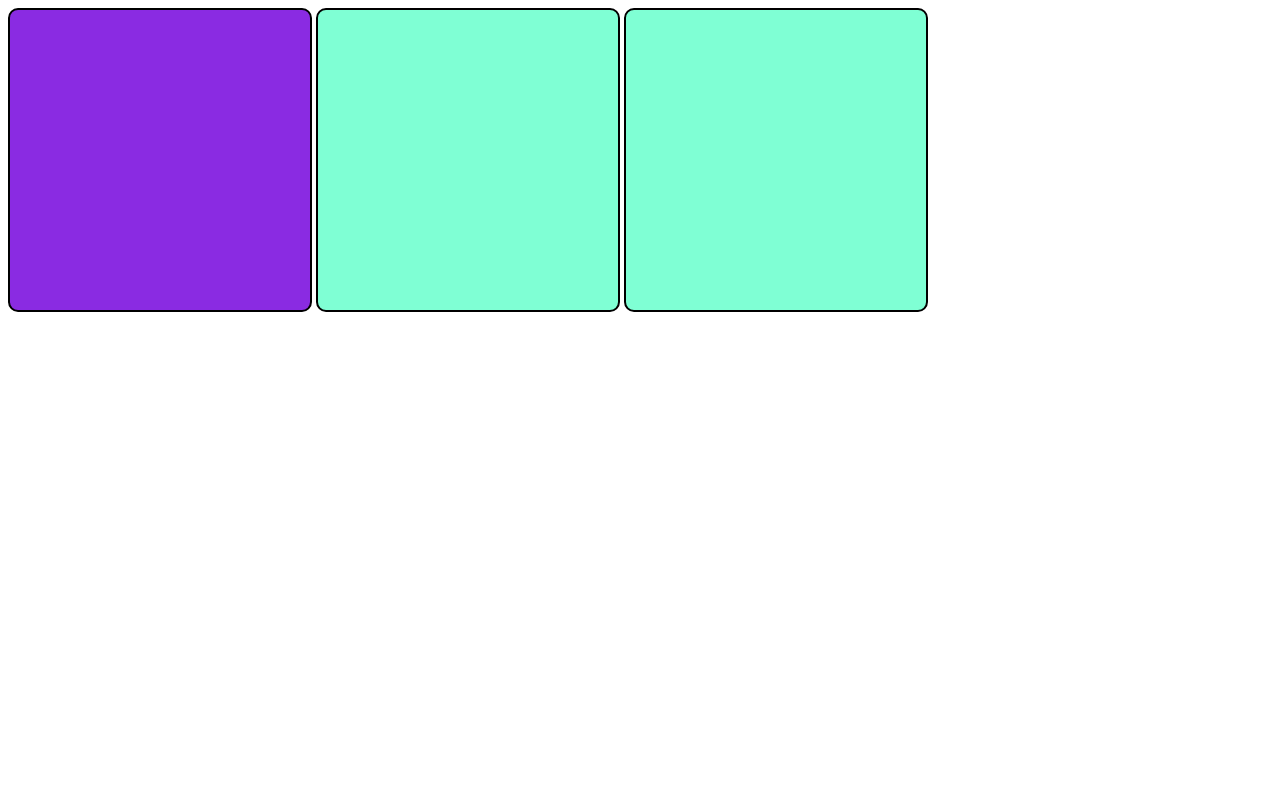
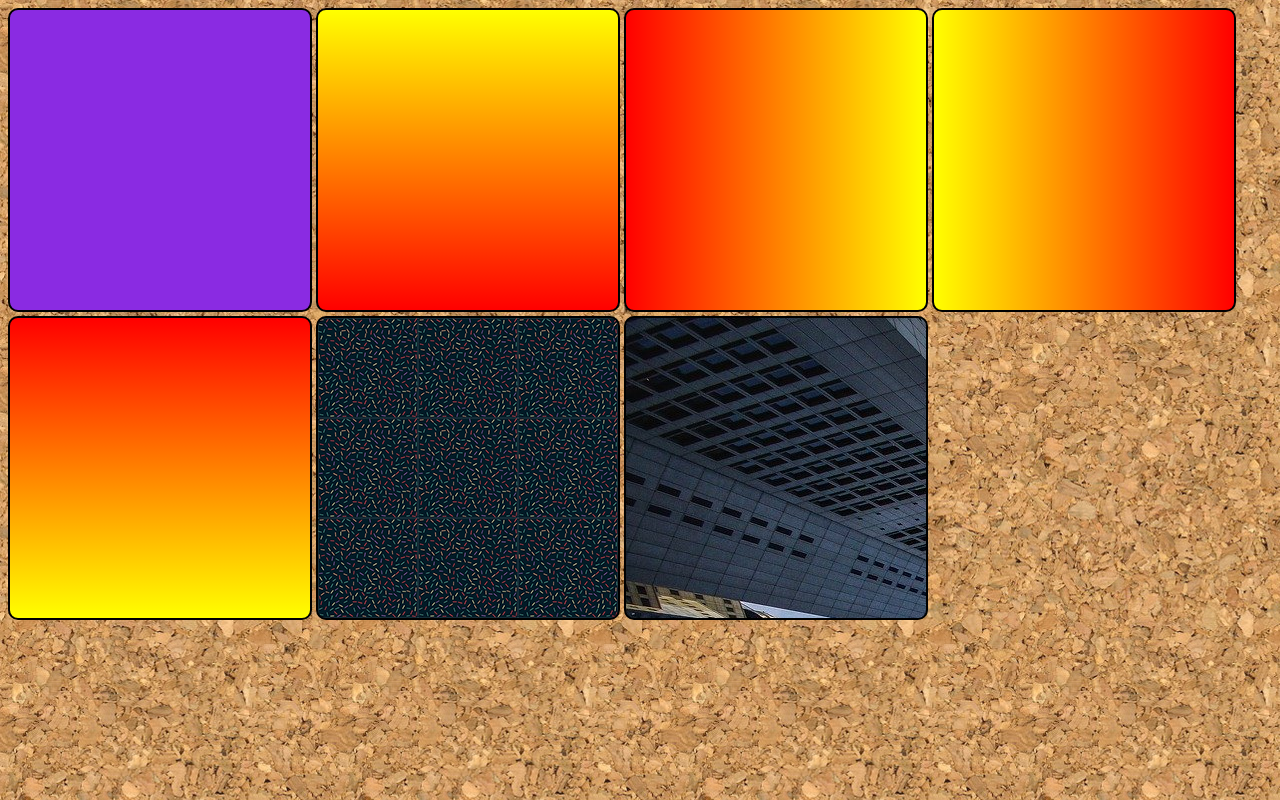
Before and after one commit to LEANDR0MD/HTML-CSS, a plain HTML site: page EXERCICIOS/ex23-imagem de fundo/fundo001.html in a window 1280 px wide. Drawn offline with Linux system fonts and the light colour scheme.

Commit message:
ATUALIZAÇÃO EX23

```diff
--- a/EXERCICIOS/ex23-imagem de fundo/fundo001.html
+++ b/EXERCICIOS/ex23-imagem de fundo/fundo001.html
@@ -5,6 +5,9 @@
     <meta name="viewport" content="width=device-width, initial-scale=1.0">
     <title>Teste de Imagens de Fundo 1</title>
     <style>
+        body{
+            background-image: url('imagens/wallpaper001.jpg');
+        }
         .quadrado{
             display: inline-block;
             border: 2px solid black;
@@ -18,12 +21,25 @@
         #q1{
             background-color: blueviolet;
         }
-        #q2{
-            background-image: linear-gradient(to botoom, yellow, red);
+        div#q2{
+            background-image: linear-gradient(to bottom, yellow, red);
         }
         #q3{
+            background-image: linear-gradient(to left, yellow, red);
+        }
+        #q4{
+            background-image: linear-gradient(to right, yellow, red);
+        }
+        #q5{
+            background-image: linear-gradient(to top, yellow, red);
+        }
+        #q6{
+            background-image: url('imagens/pattern001.png');
+        }
+        #q7{
+            background-image: url('imagens/wallpaper002.jpg');
+        }
 
-        }
 
 
     </style>
@@ -38,6 +54,18 @@
     <div class="quadrado" id="q3">
 
     </div>
+    <div class="quadrado" id="q4">
+
+    </div>
+    <div class="quadrado" id="q5">
+
+    </div>
+    <div class="quadrado" id="q6">
+
+    </div>
+    <div class="quadrado" id="q7">
+
+    </div>
 
 </body>
 </html>
```
Also changed, not shown: EXERCICIOS/ex23-imagem de fundo/fundo002.html (added, +17 -0 lines), EXERCICIOS/ex23-imagem de fundo/fundo003.html (added, +36 -0 lines).
